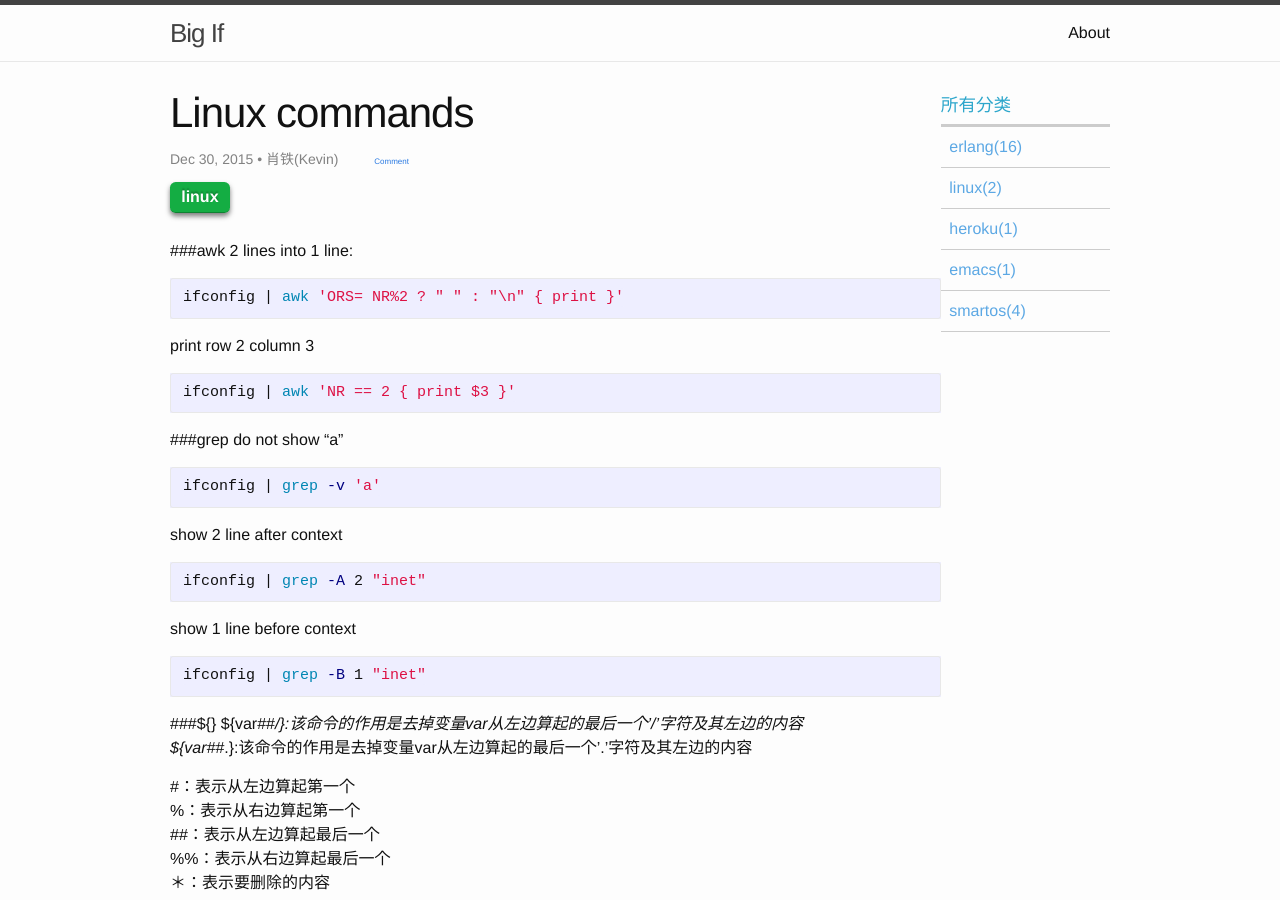
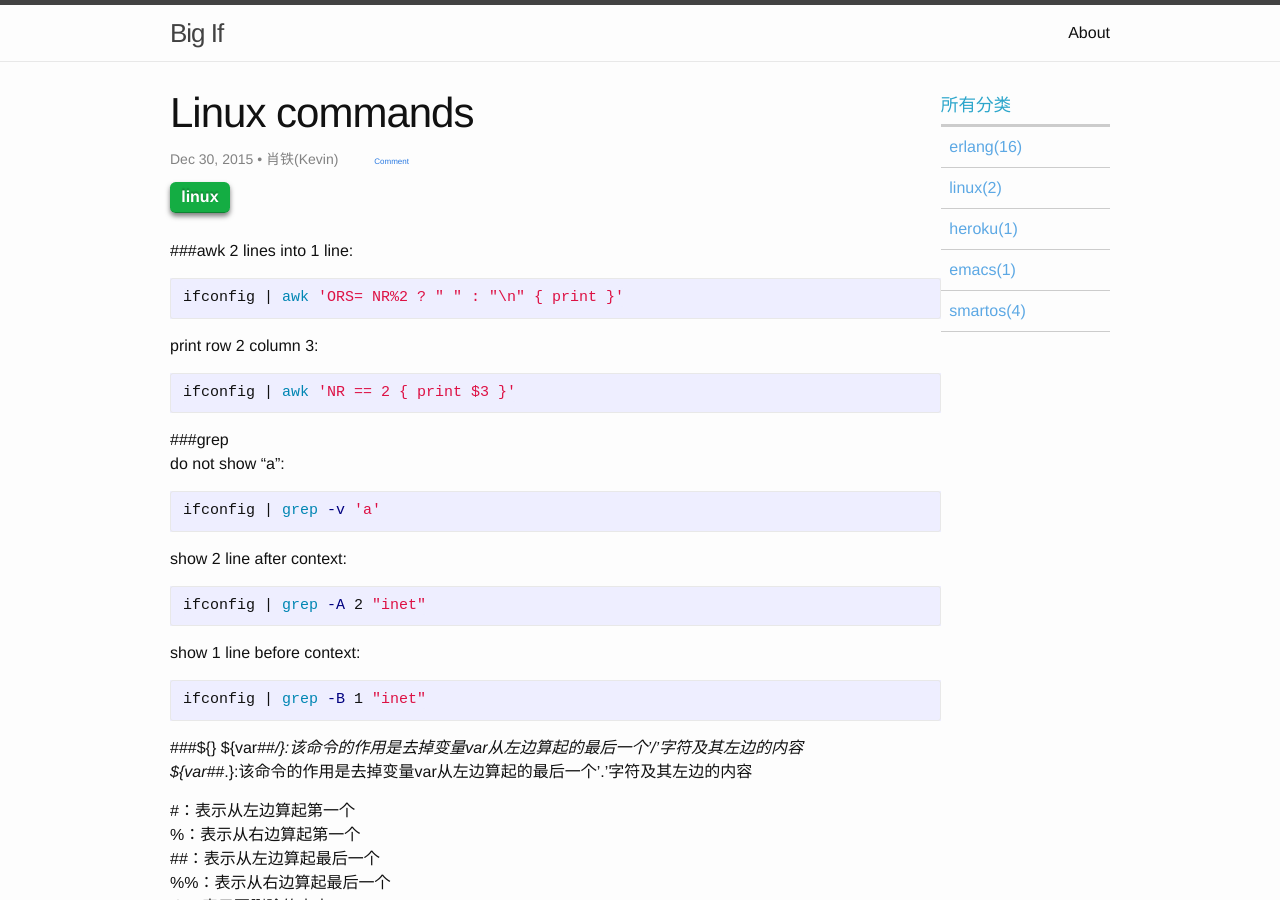
Before and after one commit to wudixiaotie/wudixiaotie.github.io, a Jekyll site: the page built from _posts/2015-12-30-linux-commands.md, in a window 1280 px wide and 900 px high. Built offline with Jekyll 4.4.1, drawn with Linux system fonts in a browser that asks for light colours; comment, search, counter and statistics services are not loaded.

````diff
--- a/_posts/2015-12-30-linux-commands.md
+++ b/_posts/2015-12-30-linux-commands.md
@@ -10,21 +10,21 @@ categories: linux
 ```bash
 ifconfig | awk 'ORS= NR%2 ? " " : "\n" { print }'
 ```
-print row 2 column 3
+print row 2 column 3:
 ```bash
 ifconfig | awk 'NR == 2 { print $3 }'
 ```
 
 ###grep
-do not show "a"
+do not show "a":
 ```bash
 ifconfig | grep -v 'a'
 ```
-show 2 line after context
+show 2 line after context:
 ```bash
 ifconfig | grep -A 2 "inet"
 ```
-show 1 line before context
+show 1 line before context:
 ```bash
 ifconfig | grep -B 1 "inet"
 ```
````
